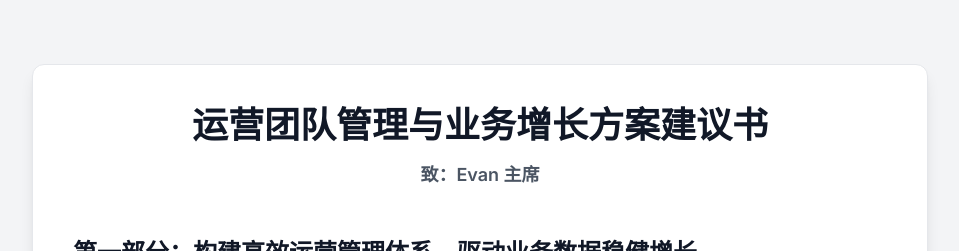
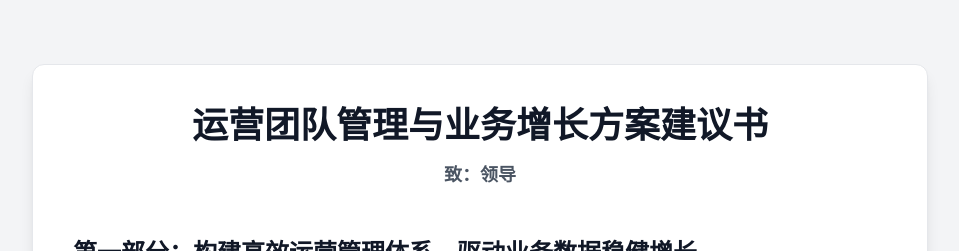
Before and after one commit to rich19970523/XM, a plain HTML site: page index.html in a window 1280 px wide. Shown: the top 251 px of the page, without its empty margins (160-1119 px from the left). Drawn offline with nearby package versions, Linux system fonts and the light colour scheme.

Commit message:
Update index.html

```diff
--- a/index.html
+++ b/index.html
@@ -25,7 +25,7 @@
         <!-- 总标题 -->
         <header class="text-center pb-6 mb-6">
             <h1 class="text-3xl md:text-4xl font-extrabold text-gray-900 mb-2">运营团队管理与业务增长方案建议书</h1>
-            <p class="text-lg text-gray-600 font-semibold mt-4">致：Evan 主席</p>
+            <p class="text-lg text-gray-600 font-semibold mt-4">致：领导</p>
         </header>
 
         <!-- 第一份方案：运营管理优化及业务增长 -->
```
